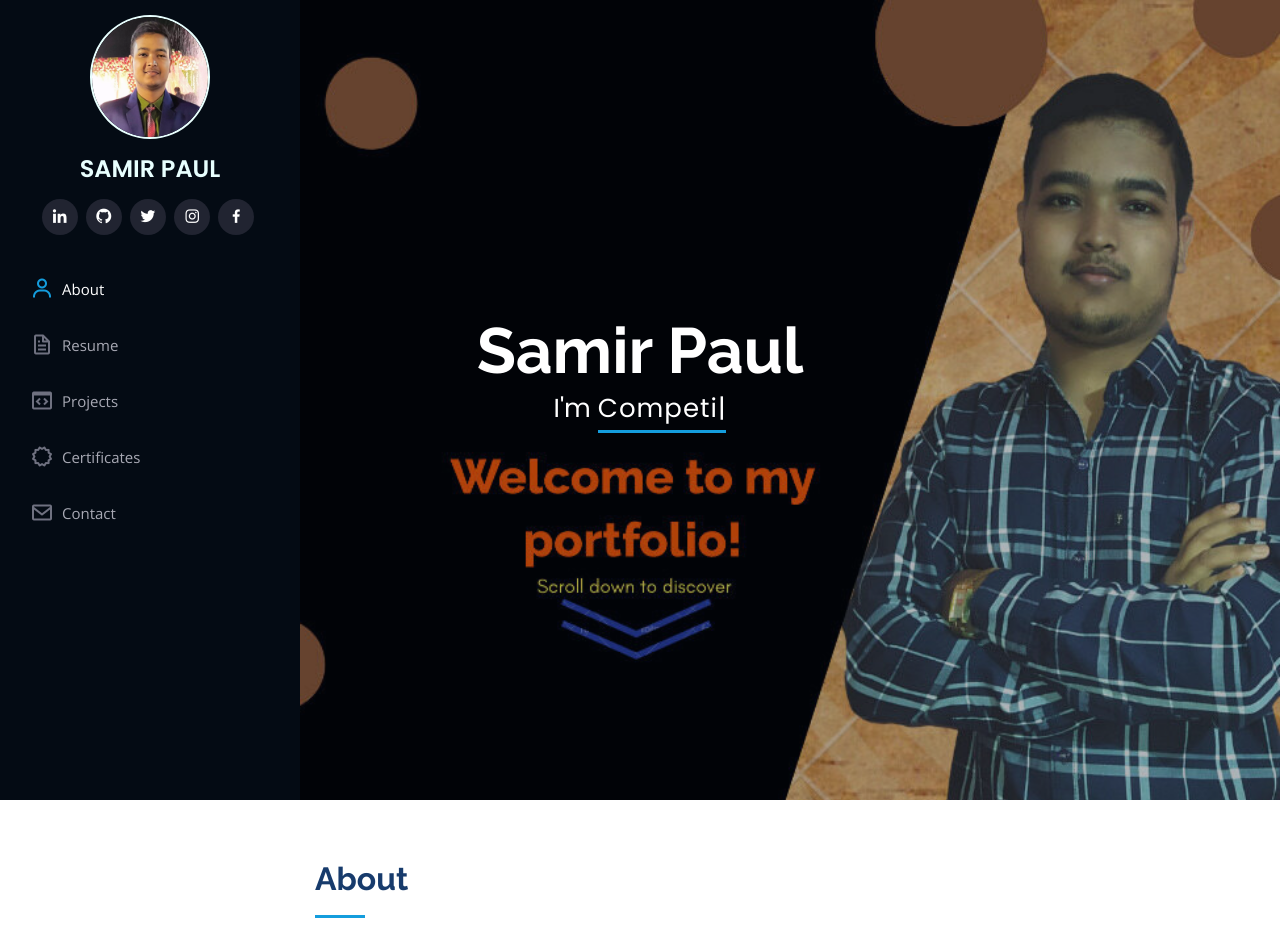
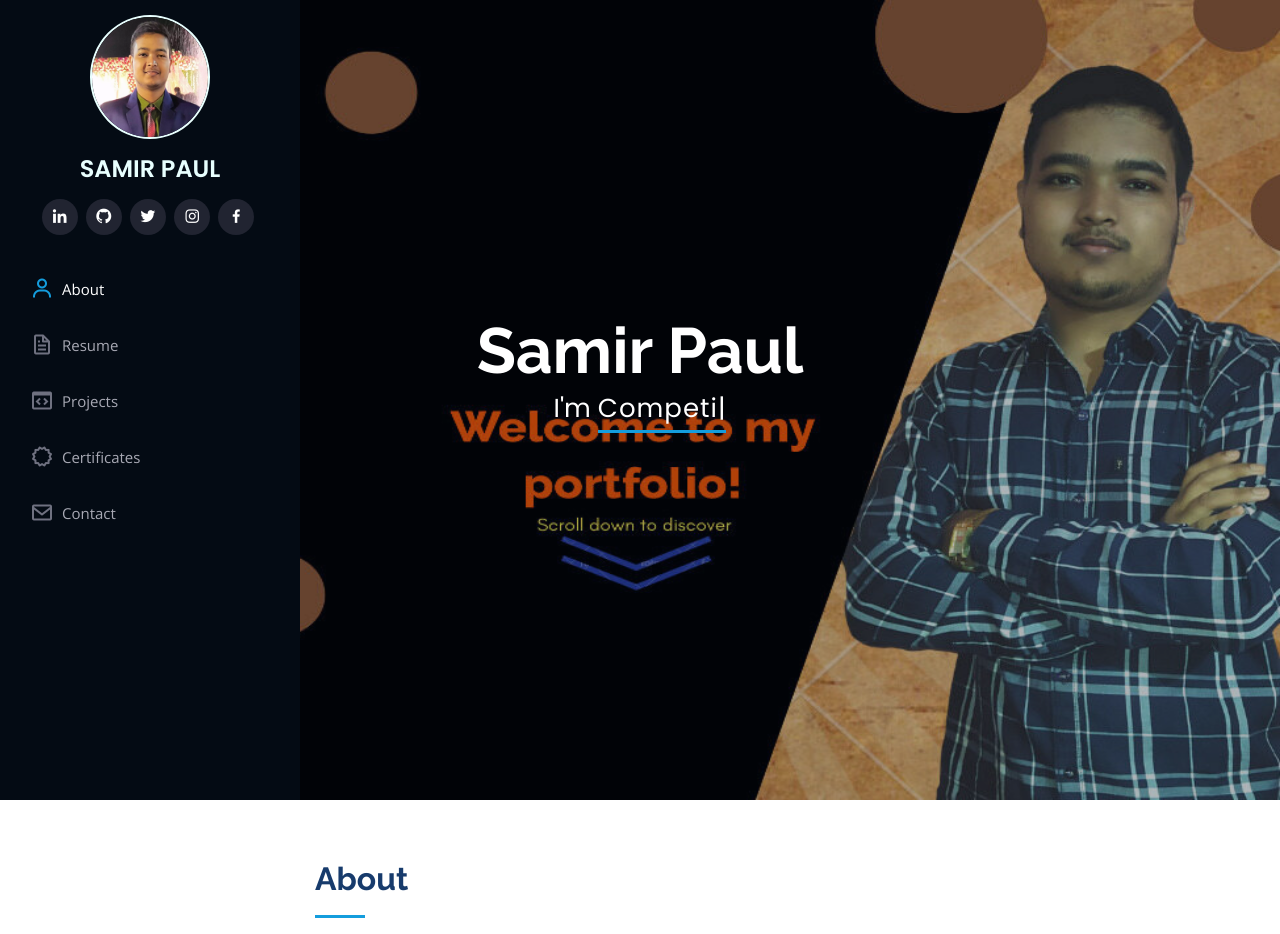
Before and after one commit to SamirPaulb/samir.is-a.dev, a PHP site: page / in a window 1280 px wide. Shown: the top 934 px of the page. Run offline with PHP 8.4, Linux system fonts and the light colour scheme.

Commit message:
Update style.css

```diff
--- a/assets/css/style.css
+++ b/assets/css/style.css
@@ -208,6 +208,9 @@ h1, h2, h3, h4, h5, h6 {
   height: 100vh;
   background: url("../img/hero-bg.jpg") top center;
   background-size: cover;
+  background-repeat: no-repeat;
+  background-position: 0% 0%;
+  background-size: 100% 100%;
 }
 
 #hero:before {
```
